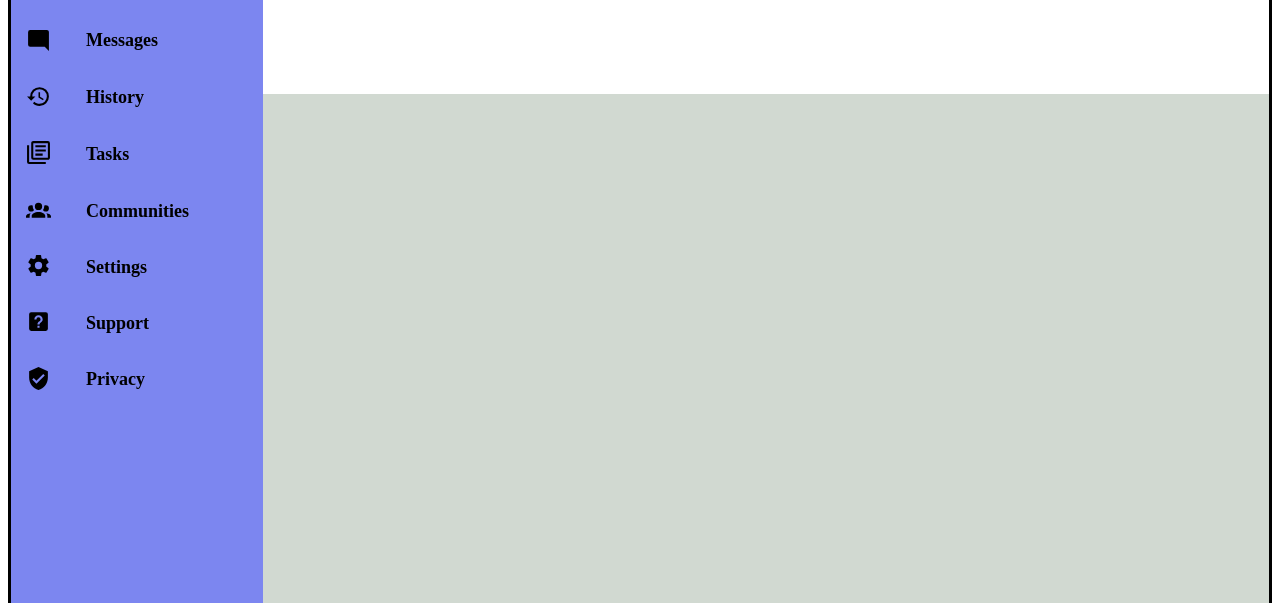
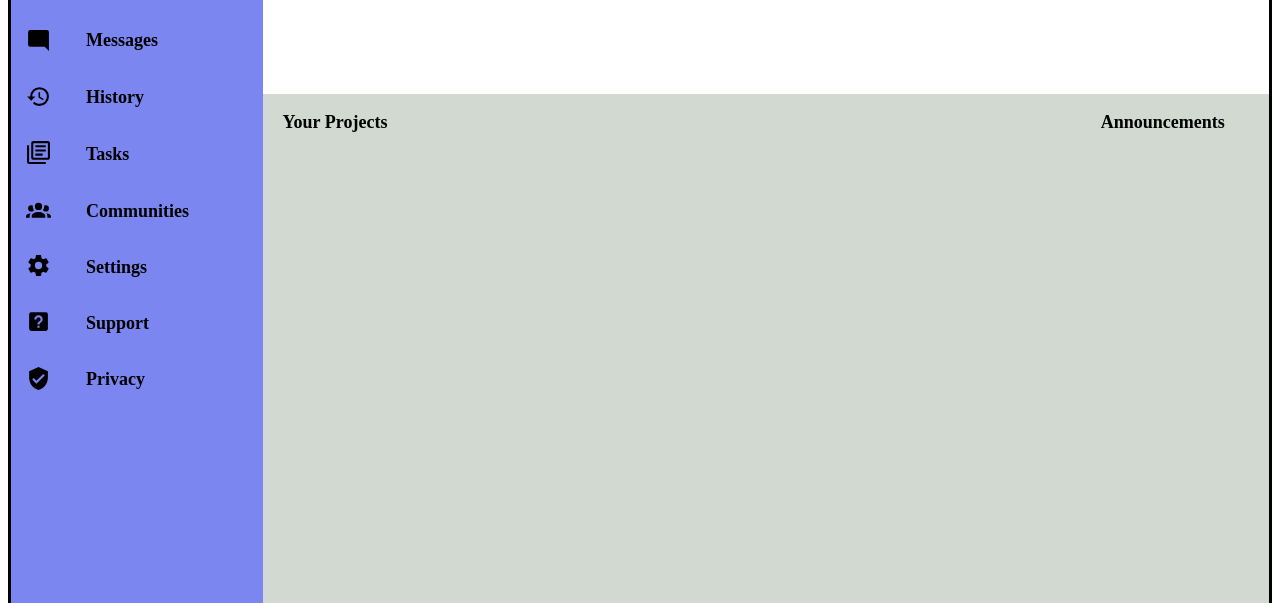
Before and after one commit to charliefenton-png/project-admin-dashboard, a plain HTML site: page index.html in a window 1280 px wide. Shown: the part 197-800 px from the top of the page. Drawn offline with Linux system fonts and the light colour scheme.

Commit message:
added main content top text

```diff
--- a/index.html
+++ b/index.html
@@ -62,7 +62,10 @@
      </div>
     </div>
     <div class="mainContent">
-
+     <div class="mainTopText">
+      <p>Your Projects</p>
+      <p>Announcements</p>
+     </div>
     </div>
 
 
--- a/styles.css
+++ b/styles.css
@@ -176,3 +176,15 @@ button {
 .mainContent {
   background-color: rgb(209, 217, 209);
 }
+
+
+
+.mainTopText {
+  display: grid;
+  grid-template-columns: 1fr 1fr;
+  margin-left: 20px;
+  gap: 650px;
+  font-family: 'Times New Roman', Times, serif;
+  font-size: large;
+  font-weight: bold;
+}
```
